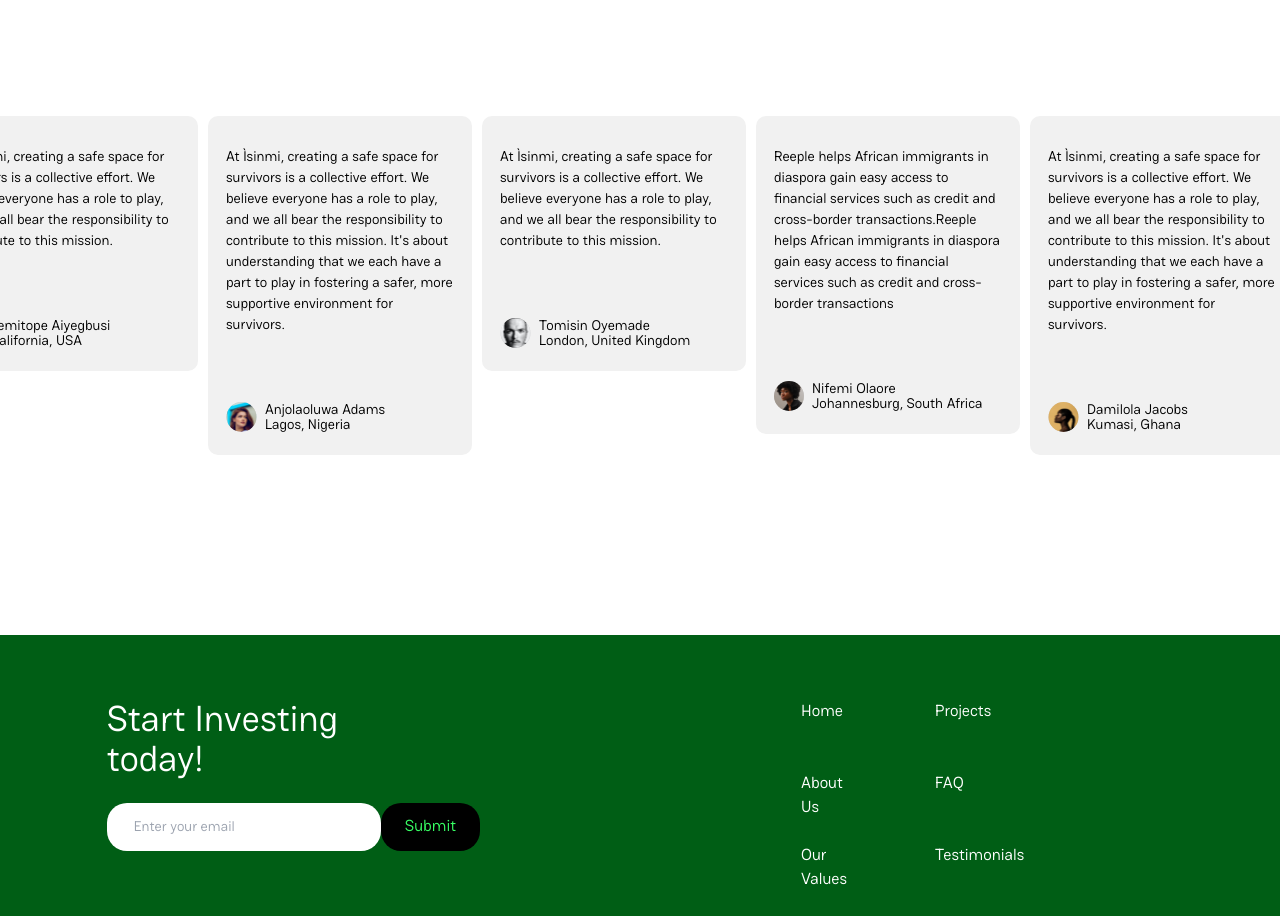
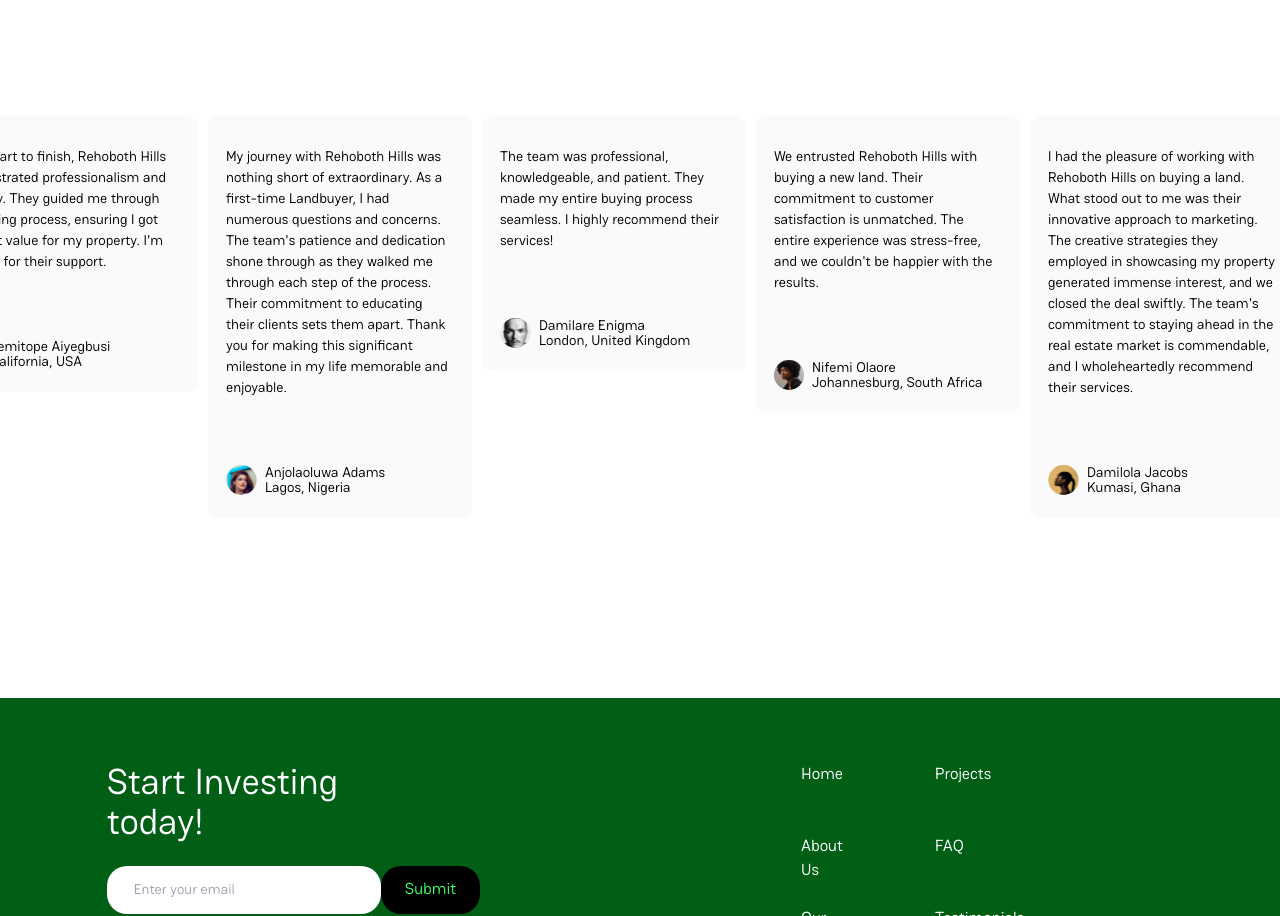
Before and after one commit to JT-OYEMADE/rehoboth-hills, a React (Vite) app: page / in a window 1280 px wide. Shown: the part 4764-5680 px from the top of the page. Built offline with nearby package versions, Linux system fonts and the light colour scheme.

Commit message:
Testimonials

```diff
--- a/src/components/testimonials/testimonial.tsx
+++ b/src/components/testimonials/testimonial.tsx
@@ -11,7 +11,7 @@
 export default function TESTIMONIAL(props: TESTIMONIAL) {
 
   return (
-    <div className="hover:text-white hover:bg-secondary-500  bg-[#F1F1F1] w-[264px] overflow-x-hidden hover:cursor-pointer text-[14px] px-[18px] pt-[30px] pb-[20px] h-fit flex flex-col gap-y-16 rounded-[10px] ">
+    <div className="hover:text-white hover:bg-secondary-500  bg-[#F9FAF9] w-[264px] overflow-x-hidden hover:cursor-pointer text-[14px] px-[18px] pt-[30px] pb-[20px] h-fit flex flex-col gap-y-16 rounded-[10px] ">
       <div>
         <p className=" font-extralight">{props.text}</p>
       </div>
--- a/src/data/testimonial.tsx
+++ b/src/data/testimonial.tsx
@@ -6,93 +6,94 @@
 
 export const testimonials = [
   {
-    text: "At Ìsinmi, creating a safe space for survivors is a collective effort. We believe everyone has a role to play, and we all bear the responsibility to contribute to this mission. It's about understanding that we each have a part to play in fostering a safer, more supportive environment for survivors.",
+    text: "I had the pleasure of working with Rehoboth Hills on buying a land. What stood out to me was their innovative approach to marketing. The creative strategies they employed in showcasing my property generated immense interest, and we closed the deal swiftly.  The team's commitment to staying ahead in the real estate market is commendable, and I wholeheartedly recommend their services.",
     image: DAMI,
     name: "Damilola Jacobs",
     state: "Kumasi, Ghana",
   },
   {
-    text: "At Ìsinmi, creating a safe space for survivors is a collective effort. We believe everyone has a role to play, and we all bear the responsibility to contribute to this mission. ",
+    text: "From start to finish, Rehoboth Hills demonstrated professionalism and integrity. They guided me through the buying process, ensuring I got the best value for my property. I'm grateful for their support.",
     image: TTA,
     name: "Temitope Aiyegbusi",
     state: "California, USA",
   },
   {
-    text: "At Ìsinmi, creating a safe space for survivors is a collective effort. We believe everyone has a role to play, and we all bear the responsibility to contribute to this mission. It's about understanding that we each have a part to play in fostering a safer, more supportive environment for survivors.",
+    text: "My journey with Rehoboth Hills was nothing short of extraordinary. As a first-time Landbuyer, I had numerous questions and concerns. The team's patience and dedication shone through as they walked me through each step of the process. Their commitment to educating their clients sets them apart. Thank you for making this significant milestone in my life memorable and enjoyable.",
     image: AJ,
     name: "Anjolaoluwa Adams",
     state: "Lagos, Nigeria",
   },
   {
-    text: "At Ìsinmi, creating a safe space for survivors is a collective effort. We believe everyone has a role to play, and we all bear the responsibility to contribute to this mission.",
+    text: "The team was professional, knowledgeable, and patient. They made my entire buying process seamless. I highly recommend their services!",
     image: JTO,
-    name: "Tomisin Oyemade",
+    name: "Damilare Enigma",
     state: "London, United Kingdom",
   },
   {
-    text: "Reeple helps African immigrants in diaspora gain easy access to financial services such as credit and cross-border transactions.Reeple helps African immigrants in diaspora gain easy access to financial services such as credit and cross-border transactions",
+    text: "We entrusted Rehoboth Hills with buying a new land. Their commitment to customer satisfaction is unmatched. The entire experience was stress-free, and we couldn't be happier with the results.",
     image: NFM,
     name: "Nifemi Olaore",
     state: "Johannesburg, South Africa",
   },
   {
-    text: "At Ìsinmi, creating a safe space for survivors is a collective effort. We believe everyone has a role to play, and we all bear the responsibility to contribute to this mission. It's about understanding that we each have a part to play in fostering a safer, more supportive environment for survivors.",
+    text: "I had the pleasure of working with Rehoboth Hills on buying a land. What stood out to me was their innovative approach to marketing. The creative strategies they employed in showcasing my property generated immense interest, and we closed the deal swiftly.  The team's commitment to staying ahead in the real estate market is commendable, and I wholeheartedly recommend their services.",
     image: DAMI,
     name: "Damilola Jacobs",
     state: "Kumasi, Ghana",
   },
   {
-    text: "At Ìsinmi, creating a safe space for survivors is a collective effort. We believe everyone has a role to play, and we all bear the responsibility to contribute to this mission.",
+    text: "From start to finish, Rehoboth Hills demonstrated professionalism and integrity. They guided me through the buying process, ensuring I got the best value for my property. I'm grateful for their support.",
     image: TTA,
     name: "Temitope Aiyegbusi",
     state: "California, USA",
   },
   {
-    text: "At Ìsinmi, creating a safe space for survivors is a collective effort. We believe everyone has a role to play, and we all bear the responsibility to contribute to this mission. It's about understanding that we each have a part to play in fostering a safer, more supportive environment for survivors.",
+    text: "My journey with Rehoboth Hills was nothing short of extraordinary. As a first-time Landbuyer, I had numerous questions and concerns. The team's patience and dedication shone through as they walked me through each step of the process. Their commitment to educating their clients sets them apart. Thank you for making this significant milestone in my life memorable and enjoyable.",
     image: AJ,
     name: "Anjolaoluwa Adams",
     state: "Lagos, Nigeria",
   },
   {
-    text: "At Ìsinmi, creating a safe space for survivors is a collective effort. We believe everyone has a role to play, and we all bear the responsibility to contribute to this mission.",
+    text: "The team was professional, knowledgeable, and patient. They made my entire buying process seamless. I highly recommend their services!",
     image: JTO,
-    name: "Tomisin Oyemade",
+    name: "Damilare Enigma",
     state: "London, United Kingdom",
   },
   {
-    text: "Reeple helps African immigrants in diaspora gain easy access to financial services such as credit and cross-border transactions.Reeple helps African immigrants in diaspora gain easy access to financial services such as credit and cross-border transactions",
+    text: "We entrusted Rehoboth Hills with buying a new land. Their commitment to customer satisfaction is unmatched. The entire experience was stress-free, and we couldn't be happier with the results.",
     image: NFM,
     name: "Nifemi Olaore",
     state: "Johannesburg, South Africa",
   },
   {
-    text: "At Ìsinmi, creating a safe space for survivors is a collective effort. We believe everyone has a role to play, and we all bear the responsibility to contribute to this mission. It's about understanding that we each have a part to play in fostering a safer, more supportive environment for survivors.",
+    text: "I had the pleasure of working with Rehoboth Hills on buying a land. What stood out to me was their innovative approach to marketing. The creative strategies they employed in showcasing my property generated immense interest, and we closed the deal swiftly.  The team's commitment to staying ahead in the real estate market is commendable, and I wholeheartedly recommend their services.",
     image: DAMI,
     name: "Damilola Jacobs",
     state: "Kumasi, Ghana",
   },
   {
-    text: "At Ìsinmi, creating a safe space for survivors is a collective effort. We believe everyone has a role to play, and we all bear the responsibility to contribute to this mission.",
+    text: "From start to finish, Rehoboth Hills demonstrated professionalism and integrity. They guided me through the buying process, ensuring I got the best value for my property. I'm grateful for their support.",
     image: TTA,
     name: "Temitope Aiyegbusi",
     state: "California, USA",
   },
   {
-    text: "At Ìsinmi, creating a safe space for survivors is a collective effort. We believe everyone has a role to play, and we all bear the responsibility to contribute to this mission. It's about understanding that we each have a part to play in fostering a safer, more supportive environment for survivors.",
+    text: "My journey with Rehoboth Hills was nothing short of extraordinary. As a first-time Landbuyer, I had numerous questions and concerns. The team's patience and dedication shone through as they walked me through each step of the process. Their commitment to educating their clients sets them apart. Thank you for making this significant milestone in my life memorable and enjoyable.",
     image: AJ,
     name: "Anjolaoluwa Adams",
     state: "Lagos, Nigeria",
   },
   {
-    text: "At Ìsinmi, creating a safe space for survivors is a collective effort. We believe everyone has a role to play, and we all bear the responsibility to contribute to this mission.",
+    text: "The team was professional, knowledgeable, and patient. They made my entire buying process seamless. I highly recommend their services!",
     image: JTO,
-    name: "Tomisin Oyemade",
+    name: "Damilare Enigma",
     state: "London, United Kingdom",
   },
   {
-    text: "Reeple helps African immigrants in diaspora gain easy access to financial services such as credit and cross-border transactions.Reeple helps African immigrants in diaspora gain easy access to financial services such as credit and cross-border transactions",
+    text: "We entrusted Rehoboth Hills with buying a new land. Their commitment to customer satisfaction is unmatched. The entire experience was stress-free, and we couldn't be happier with the results.",
     image: NFM,
     name: "Nifemi Olaore",
     state: "Johannesburg, South Africa",
   },
+
 ];
```
